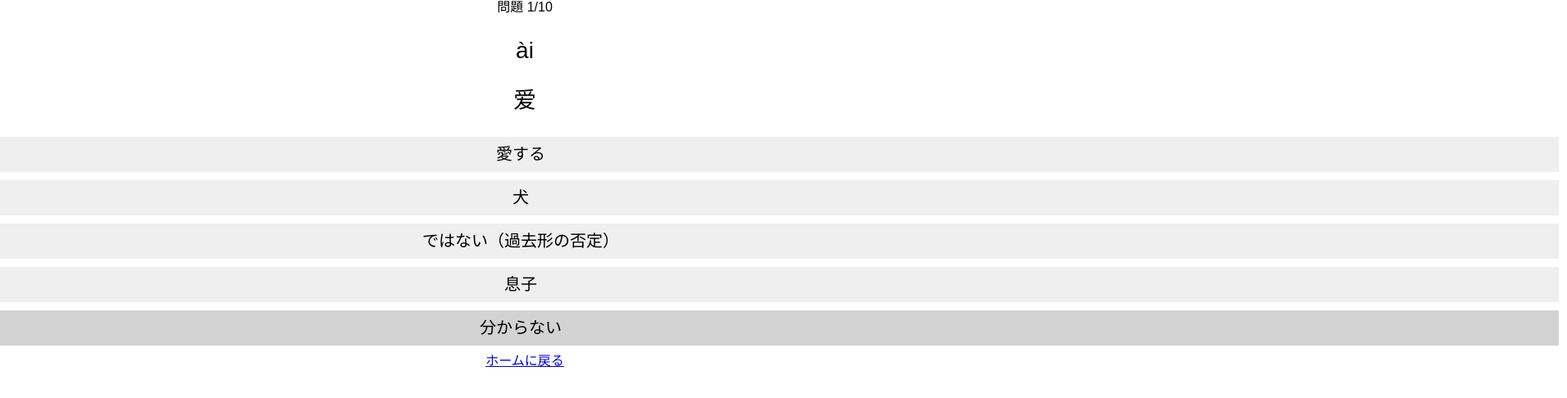
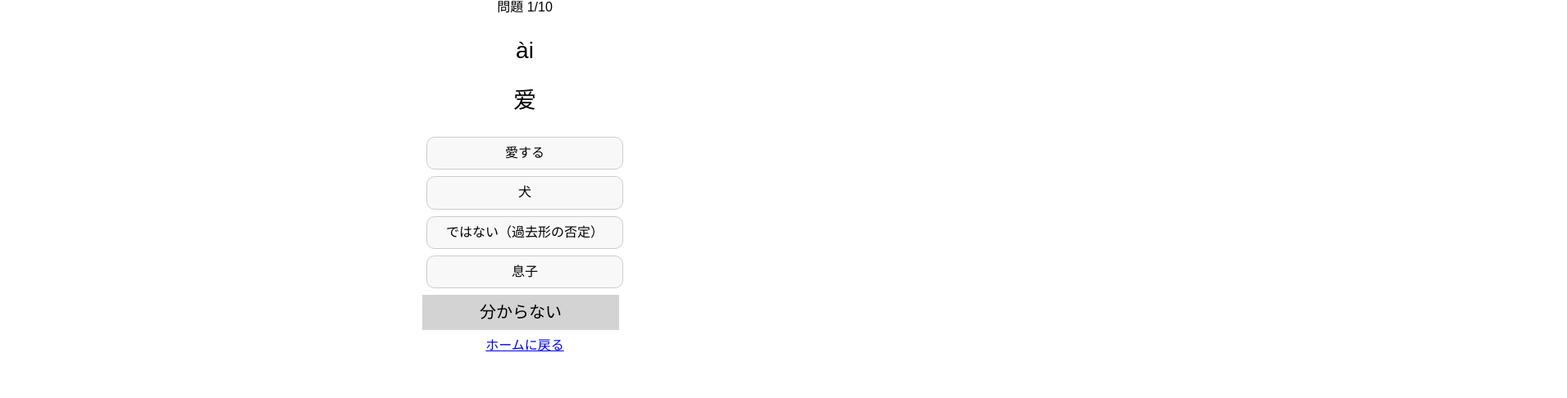
Before and after one commit to kakaz-one/chinese-vocab, a React (Create React App) app: page /Hsk1 in a window 1280 px wide. Shown: the top 486 px of the page at 82% size, 1911 px wide, since content can reach past the window. Built offline with nearby package versions, Linux system fonts and the light colour scheme.

Commit message:
change Hsk.css

```diff
--- a/src/components/Hsk.css
+++ b/src/components/Hsk.css
@@ -16,20 +16,18 @@ font-size: 28px;
 button {
 margin-right: 10px;
 }
-.choices{
-  width: 240px;
 
-}
-.choices button{
-display: block;
-margin-bottom: 20px;
-display: block;
-width: 2532px;
-padding: 10px;
-margin-bottom: 10px;
-font-size: 20px;
-border: none;
-cursor: pointer;
+
+.choices .choice {
+  display: block; /* ブロックレベル要素として表示し、縦並びになるようにする */
+  width: 240px; /* 幅を240pxに設定 */
+  margin: 8px auto; /* 上下のマージンを8pxに設定し、左右は自動で中央揃えにする */
+  padding: 10px; /* 内部の余白を設定 */
+  border: 1px solid #ccc; /* 枠線を設定 */
+  background-color: #f8f8f8; /* 背景色を設定 */
+  cursor: pointer; /* ホバー時にカーソルをポインタに変更 */
+  border-radius: 10px; /* 角の丸み */
+
 }
 
 .correct {
@@ -41,7 +39,7 @@ color: red;
  display: block;
 margin-bottom: 20px;
 display: block;
-width: 2532px;
+width: 240px; /* 幅を240pxに設定 */
 padding: 10px;
 margin-bottom: 10px;
 font-size: 20px;
```
